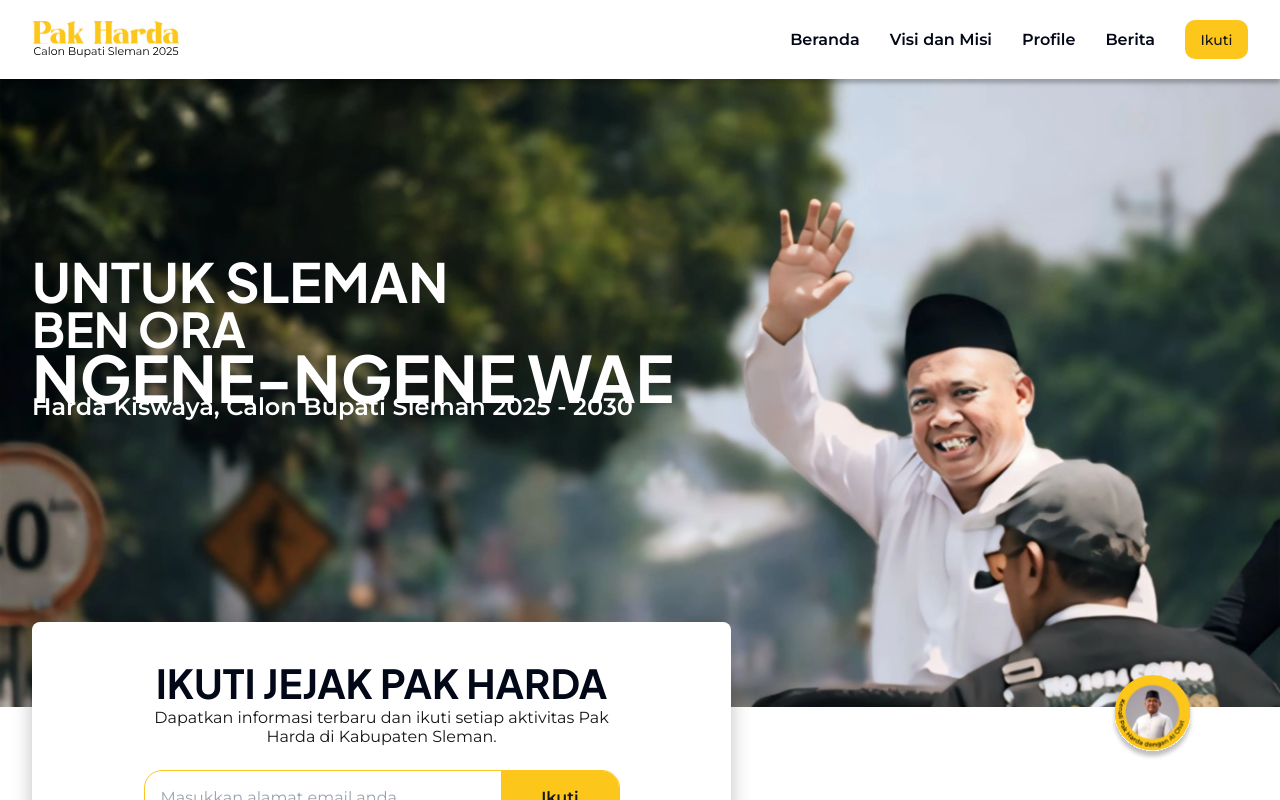
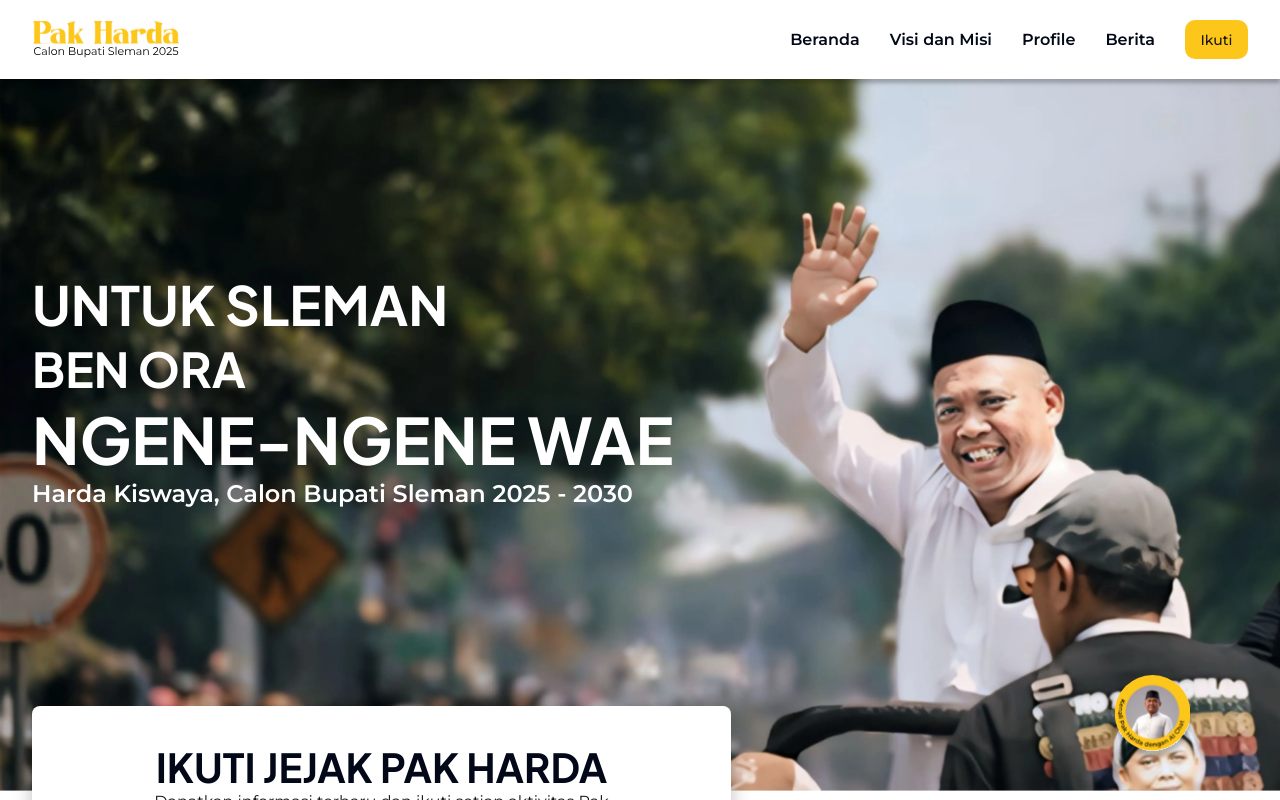
Before and after one commit to nrmadi02/webkada-project, a Next.js app: page / in a window 1280 px wide. Shown: the top 800 px of the page. Built offline with nearby package versions, Linux system fonts and the light colour scheme.

Commit message:
[feat]: fix hero title

```diff
--- a/src/features/landing-page/components/sections/hero.section.tsx
+++ b/src/features/landing-page/components/sections/hero.section.tsx
@@ -6,16 +6,16 @@ const HeroSection = () => {
     >
       <div className="md:container px-5 py-[50px] lg:pt-[190px] lg:pb-[282px]">
         <div className="flex flex-col gap-[6px] lg:gap-0">
-          <h1 className="lg:text-[54px] text-base font-plusJakartaSans font-bold text-white">
+          <h1 className="lg:text-[54px] text-base lg:leading-[70px] font-plusJakartaSans font-bold text-white">
             UNTUK SLEMAN
           </h1>
-          <h1 className="lg:text-[48px] text-[15px] font-plusJakartaSans font-bold text-white">
+          <h1 className="lg:text-[48px] text-[15px] lg:leading-[60px] font-plusJakartaSans font-bold text-white">
             BEN ORA
           </h1>
-          <h1 className="lg:text-[64px] text-base font-plusJakartaSans font-bold text-white">
+          <h1 className="lg:text-[64px] text-base lg:leading-[80px] font-plusJakartaSans font-bold text-white">
             NGENE-NGENE WAE
           </h1>
-          <p className="text-white font-semibold text-[7px] lg:text-[24px]">
+          <p className="text-white font-semibold lg:leading-[30px] text-[7px] lg:text-[24px]">
             Harda Kiswaya, Calon Bupati Sleman 2025 - 2030
           </p>
         </div>
```
